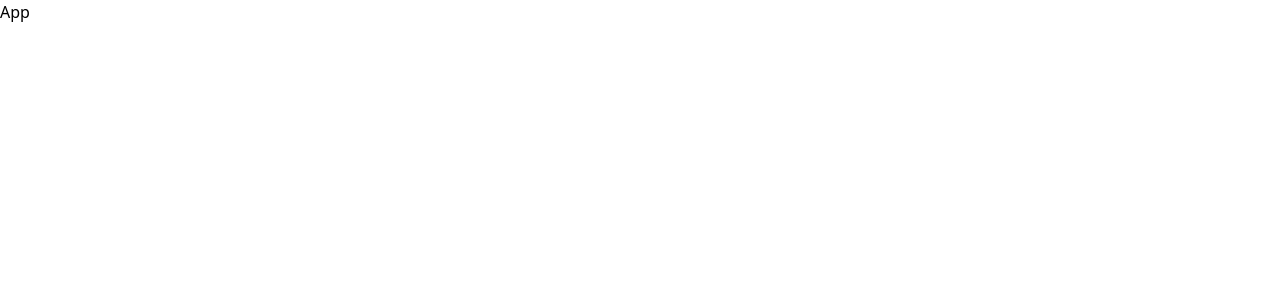
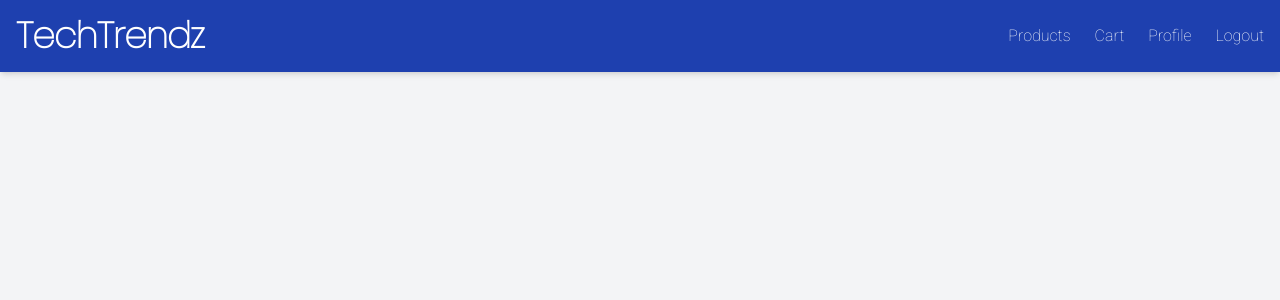
Before and after one commit to Gurpreet-Singh-01/E-commerce-frontend, a React (Vite) app: page / in a window 1280 px wide. Shown: the top 300 px of the page. Built offline with nearby package versions, Linux system fonts and the light colour scheme; no server answers.

Commit message:
Temp user for testing navbar

```diff
--- a/index.html
+++ b/index.html
@@ -5,7 +5,7 @@
     <link rel="icon" type="image/svg+xml" href="/vite.svg" />
     <meta name="viewport" content="width=device-width, initial-scale=1.0" />
     <title>Vite + React</title>
-    <link rel="stylesheet" href="https://fonts.googleapis.com/css2?family=Poppins:wght@400;500;600;700&display=swap">
+    <link href="https://fonts.googleapis.com/css2?family=Poppins:wght@100&family=Roboto:wght@100;100&family=Montserrat:wght@100;700&display=swap" rel="stylesheet">
   </head>
   <body>
     <div id="root"></div>
--- a/src/App.jsx
+++ b/src/App.jsx
@@ -1,9 +1,12 @@
-import React from 'react'
+import React from 'react';
+import Navbar from './components/Navbar';
 
 const App = () => {
   return (
-    <div className='bg-primary text-surface'>App</div>
-  )
-}
+    <div>
+      <Navbar />
+    </div>
+  );
+};
 
-export default App
+export default App;
--- a/src/components/Navbar.jsx
+++ b/src/components/Navbar.jsx
@@ -0,0 +1,106 @@
+import { useState } from 'react';
+import { useSelector } from 'react-redux';
+import { Link } from 'react-router-dom';
+import { FaShoppingCart, FaUser, FaBars, FaTimes } from 'react-icons/fa';
+import useAuth from '../hooks/useAuth';
+import { logoutUser } from '../services/userService';
+const Navbar = () => {
+    const { user, isAdmin, logout } = useAuth();
+    const { totalQuantity } = useSelector((state) => state.cart);
+    const [isOpen, setIsOpen] = useState(false);
+
+    const handleLogout = async () => {
+        try {
+
+            // logout still pending
+            // await logout();
+        } catch (error) {
+            console.error('Logout Error:', error);
+        }
+    };
+    return (
+        <nav className="bg-primary text-secondary shadow-md">
+            <div className="container mx-auto px-4 py-3 flex items-center justify-between">
+                {/* THere has to be link */}
+                {/* <Link className="text-2xl font-bold tracking-tight font-logo">
+            TechTrendz
+          </Link> */}
+                <h1 className="text-4xl font-bold tracking-tight font-logo">
+                    TechTrendz
+                </h1>
+
+                {/* Mobile Menu Toggle */}
+                <button
+                    className="md:hidden text-2xl"
+                    onClick={() => setIsOpen(!isOpen)}
+                    aria-label="Toggle menu"
+                >
+                    {isOpen ? <FaTimes /> : <FaBars />}
+                </button>
+                <div
+                    className={`${isOpen ? 'flex' : 'hidden'
+                        } md:flex flex-col md:flex-row md:items-center absolute md:static top-16 left-0 w-full md:w-auto bg-primary md:bg-transparent p-4 md:p-0 space-y-4 md:space-y-0 md:space-x-6 font-text text-base`}
+                >
+                    {/* <Link to="/products" className="hover:text-accent transition">
+                        Products
+                    </Link> */}
+
+                    <p className="hover:text-accent transition">
+                        Products
+                    </p>
+
+                    {/* <Link to="/cart" className="relative hover:text-accent transition">
+                        Cart
+                        {totalQuantity > 0 && (
+                            <span className="absolute -top-2 -right-4 bg-error text-secondary text-xs rounded-full w-5 h-5 flex items-center justify-center">
+                                {totalQuantity}
+                            </span>
+                        )}
+                    </Link> */}
+                    <p className="relative hover:text-accent transition">
+                        Cart
+                        {totalQuantity > 0 && (
+                            <span className="absolute -top-2 -right-4 bg-error text-secondary text-xs rounded-full w-5 h-5 flex items-center justify-center">
+                                {totalQuantity}
+                            </span>
+                        )}
+                    </p>
+                    {user && (
+                        // <Link to="/profile" className="hover:text-accent transition">
+                        //     Profile
+                        // </Link>
+                        <p to="/profile" className="hover:text-accent transition">
+                            Profile
+                        </p>
+                    )}
+                    {isAdmin() && (
+                        // <Link to="/admin" className="hover:text-accent transition">
+                        //     Admin
+                        // </Link>
+                        <p to="/admin" className="hover:text-accent transition">
+                            Admin
+                        </p>
+                    )}
+                    {user ? (
+                        <button
+                            onClick={handleLogout}
+                            className="hover:text-accent transition text-left"
+                        >
+                            Logout
+                        </button>
+                    ) : (
+                        // <Link to="/login" className="hover:text-accent transition">
+                        //     Login
+                        // </Link>
+                        <p to="/login" className="hover:text-accent transition">
+                            Login
+                        </p>
+                    )}
+                </div>
+            </div>
+        </nav>
+
+    );
+};
+
+export default Navbar;
--- a/src/hooks/useAuth.js
+++ b/src/hooks/useAuth.js
@@ -64,7 +64,7 @@ const useAuth = () => {
     refresh,
     logout: logout_User,
     isAdmin,
-    isLoading
+    isLoading,
   };
 };
 
--- a/src/index.css
+++ b/src/index.css
@@ -1 +1,83 @@
 @import 'tailwindcss';
+
+@custom-variant dark (&:where(.dark, .dark *));
+
+@theme {
+  /* Colors */
+  --color-primary: #1e40af;
+  /* Blue: Main brand color for buttons, links */
+  --color-primary-dark: #1e3a8a;
+  /* Darker blue: Hover states */
+  --color-secondary: #ffffff;
+  /* White: Backgrounds, text on dark */
+  --color-accent: #fbbf24;
+  /* Yellow: Highlights, CTAs */
+  --color-success: #10b981;
+  /* Green: Success messages, delivered status */
+  --color-error: #ef4444;
+  /* Red: Errors, cancel buttons */
+  --color-warning: #f59e0b;
+  /* Orange: Warnings, pending status */
+  --color-neutral: #6b7280;
+  /* Gray: Secondary text, borders */
+  --color-neutral-light: #e5e7eb;
+  /* Light gray: Backgrounds, dividers */
+  --color-neutral-dark: #374151;
+  /* Dark gray: Text on light backgrounds */
+  --color-background: #f3f4f6;
+  /* Light gray: Page background */
+  --color-surface: #ffffff;
+  /* White: Cards, modals */
+
+  /* Container */
+  --container-padding: 1rem;
+  --container-margin: auto;
+  --container-max-width: 80rem;
+  /* 1280px, standard for large screens */
+
+  /* Typography */
+  --font-size-xs: 0.75rem;
+  /* Small text, captions */
+  --font-size-sm: 0.875rem;
+  /* Secondary text */
+  --font-size-base: 1rem;
+  /* Body text */
+  --font-size-lg: 1.125rem;
+  /* Headings, buttons */
+  --font-size-xl: 1.25rem;
+  /* Subheadings */
+  --font-size-2xl: 1.5rem;
+  /* Main headings */
+  --font-size-3xl: 1.875rem;
+  /* Page titles */
+
+  /* Spacing */
+  --spacing-1: 0.25rem;
+  /* 4px */
+  --spacing-2: 0.5rem;
+  /* 8px */
+  --spacing-3: 0.75rem;
+  /* 12px */
+  --spacing-4: 1rem;
+  /* 16px */
+  --spacing-6: 1.5rem;
+  /* 24px */
+  --spacing-8: 2rem;
+  /* 32px */
+
+  --font-logo: 'Poppins', sans-serif;
+  --font-headings: 'Montserrat', sans-serif;
+  --font-text: 'Roboto', sans-serif;
+}
+
+/* Global Styles */
+body {
+  @apply bg-background text-neutral-dark font-logo;
+}
+
+/* Container Utility */
+.container {
+  margin: var(--container-margin);
+  padding: var(--container-padding);
+  max-width: var(--container-max-width);
+}
--- a/src/services/api.js
+++ b/src/services/api.js
@@ -20,7 +20,7 @@ api.interceptors.response.use(
         return api(originalRequest);
       } catch (refreshError) {
         store.dispatch(logout());
-        await logoutUser()
+        await logoutUser();
         return Promise.reject(refreshError);
       }
     }
--- a/src/store/authSlice.js
+++ b/src/store/authSlice.js
@@ -1,8 +1,16 @@
 import { createSlice } from '@reduxjs/toolkit';
 
 const initialState = {
-  user: null,
-  isAuthenticated: false,
+  // user: null,
+  // isAuthenticated: false,
+
+  // below temp for navbar
+  user: {id:"something",
+    name:"Gurpreet",
+    role:"customer",
+    email:"guri29122003@gmail.com"
+  },
+  isAuthenticated: true,
 };
 
 const authSlice = createSlice({
--- a/src/store/cartSlice.js
+++ b/src/store/cartSlice.js
@@ -9,10 +9,10 @@ const cartSlice = createSlice({
   name: 'cart',
   initialState,
   reducers: {
-    setCart:(state,action) =>{
+    setCart: (state, action) => {
       state.items = action.payload.items;
       state.totalQuantity = action.payload.totalQuantity;
-      state.totalPrice = action.payload.totalPrice
+      state.totalPrice = action.payload.totalPrice;
     },
     addToCart: (state, action) => {
       const item = action.payload;
@@ -51,6 +51,6 @@ const cartSlice = createSlice({
   },
 });
 
-export const { setCart,addToCart, updateCartItem, removeFromCart, clearCart } =
+export const { setCart, addToCart, updateCartItem, removeFromCart, clearCart } =
   cartSlice.actions;
 export default cartSlice.reducer;
```
Also changed, not shown: src/main.jsx (+5 -7 lines), src/services/cartService.js (+33 -27 lines), src/services/productService.js (+21 -21 lines), src/services/userService.js (+9 -11 lines).
